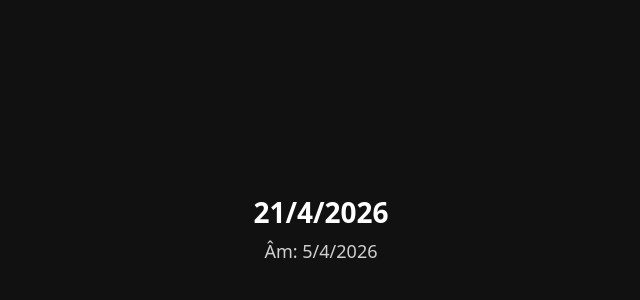
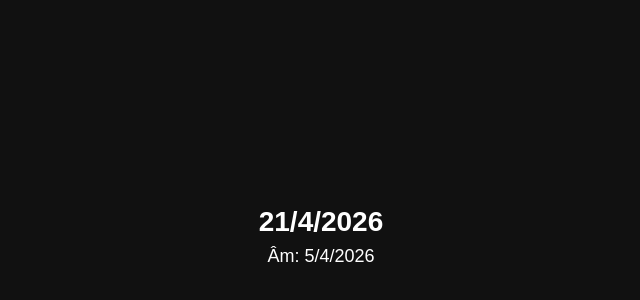
Before and after one commit to huynhthienkim21/lunar-widget, a plain HTML site: page index.html in a window 1280 px wide. Shown: the part 172-472 px from the top of the page, without its empty margins (319-959 px from the left). Drawn offline with Linux system fonts and the light colour scheme.

Commit message:
index.html

```diff
--- a/index.html
+++ b/index.html
@@ -3,36 +3,12 @@
 <head>
   <meta charset="UTF-8">
   <title>Âm lịch hôm nay</title>
-  <style>
-    body {
-      margin: 0;
-      background: #111;
-      color: #fff;
-      font-family: system-ui;
-      display: flex;
-      justify-content: center;
-      align-items: center;
-      height: 100vh;
-    }
-    .box {
-      text-align: center;
-    }
-    .solar {
-      font-size: 28px;
-      font-weight: bold;
-    }
-    .lunar {
-      font-size: 18px;
-      margin-top: 8px;
-      opacity: 0.8;
-    }
-  </style>
 </head>
-<body>
+<body style="background:#111;color:#fff;text-align:center;font-family:sans-serif;display:flex;align-items:center;justify-content:center;height:100vh;">
 
-<div class="box">
-  <div id="solar" class="solar"></div>
-  <div id="lunar" class="lunar"></div>
+<div>
+  <div id="solar" style="font-size:28px;font-weight:bold;"></div>
+  <div id="lunar" style="font-size:18px;margin-top:8px;"></div>
 </div>
 
 <script src="lunar.js"></script>
```
